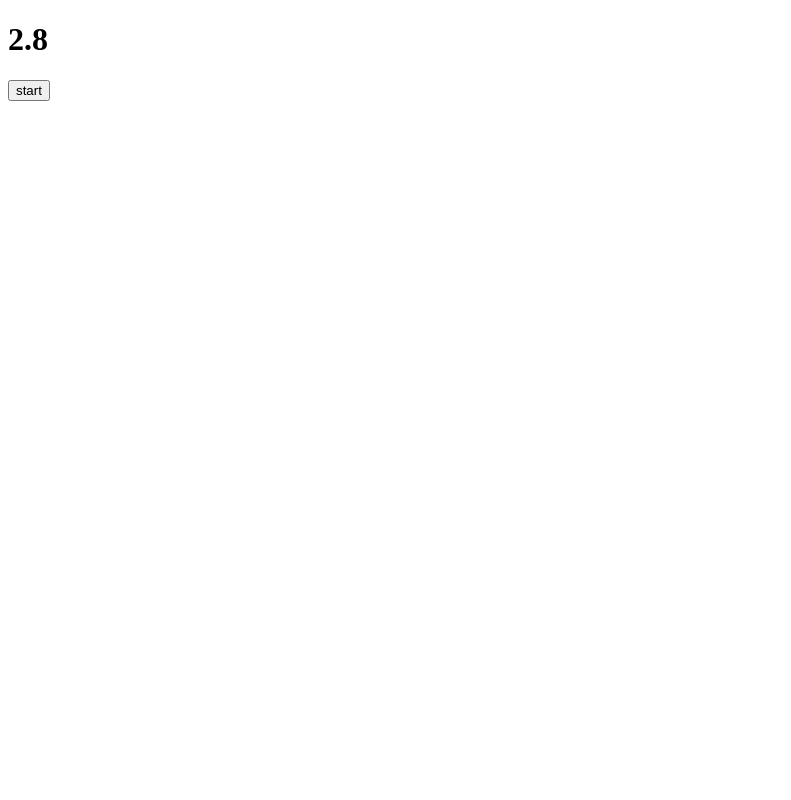
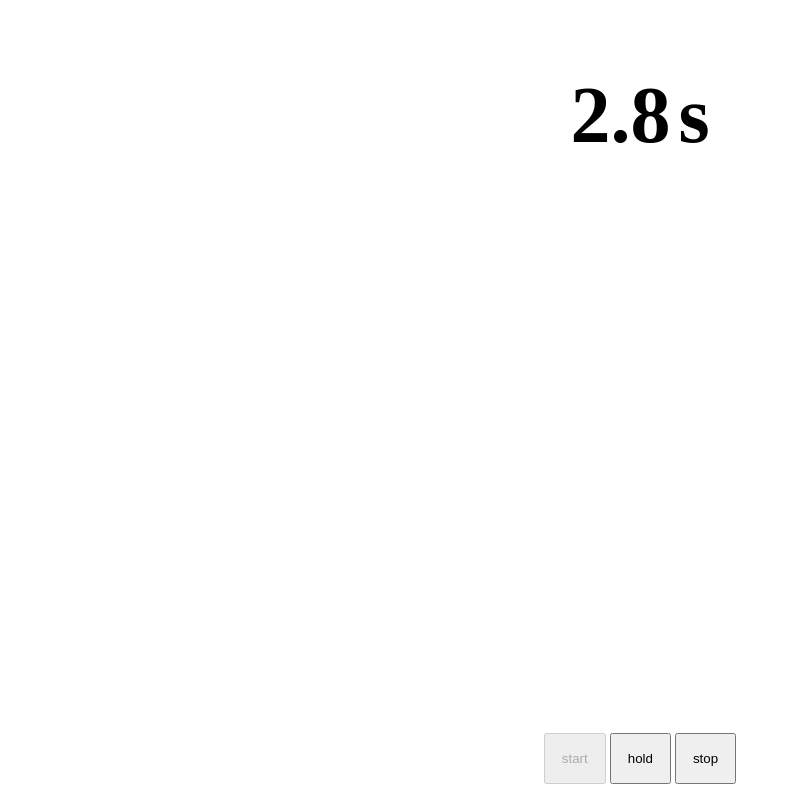
Before and after one commit to kububo/stopwatch, a plain HTML site: page index.html in a window 1280 px wide. Both pictures are taken after a click on the button "start". Shown: the whole page, without its empty margins (0-791 px from the left). Drawn offline with Linux system fonts and the light colour scheme.

Commit message:
Upgrade 🔨

```diff
--- a/index.html
+++ b/index.html
@@ -8,7 +8,17 @@
 		<title></title>
 	</head>
 	<body>
-		<h1 class="time"></h1>
-		<button class="start">start</button>
+		<h1 class="time_container">
+			<div class="time">0</div>
+			<div>s</div>
+		</h1>
+
+		<ul class="times"></ul>
+
+		<div class="buttons">
+			<button class="start">start</button>
+			<button class="hold">hold</button>
+			<button class="stop" disabled>stop</button>
+		</div>
 	</body>
 </html>
--- a/script.js
+++ b/script.js
@@ -1,12 +1,36 @@
 let time = 0;
+let interval;
 
 const currentTime = document.querySelector('.time');
-const button = document.querySelector('.start');
+const timesList = document.querySelector('.times');
+const startButton = document.querySelector('.start');
+const holdButton = document.querySelector('.hold');
+const stopButton = document.querySelector('.stop');
 
-button.addEventListener('click', () => {
-	setInterval(() => {
+startButton.addEventListener('click', () => {
+	startButton.setAttribute('disabled', true);
+	stopButton.removeAttribute('disabled');
+
+	time = 0;
+
+	interval = setInterval(() => {
 		time += 0.1;
 
 		currentTime.innerText = time.toFixed(1);
 	}, 100);
+
+	timesList.innerHTML = '';
 });
+
+stopButton.addEventListener('click', () => {
+	startButton.removeAttribute('disabled');
+	stopButton.setAttribute('disabled', true);
+
+	clearInterval(interval);
+});
+
+holdButton.addEventListener('click', () => {
+	const item = document.createElement('li');
+	item.innerText = time.toFixed(1);
+	timesList.prepend(item);
+});
--- a/style.css
+++ b/style.css
@@ -0,0 +1,37 @@
+* {
+	box-sizing: border-box;
+}
+
+body {
+	display: flex;
+	flex-direction: column;
+	justify-content: center;
+	align-items: center;
+
+	height: 100vh;
+	margin: 0;
+	padding: 1rem;
+}
+
+.time_container {
+	font-size: 10vmin;
+	display: flex;
+	gap: 0.5rem;
+}
+
+.times {
+	flex: 1;
+	width: 100%;
+	text-align: center;
+	list-style: none;
+	overflow-y: auto;
+	padding: 0;
+}
+
+.times > li::after {
+	content: ' s';
+}
+
+button {
+	padding: 1rem;
+}
```
